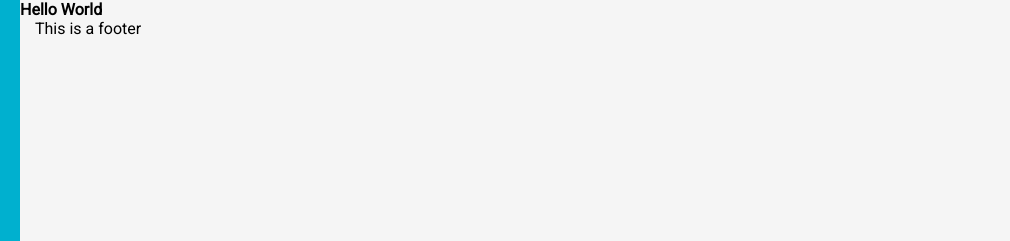
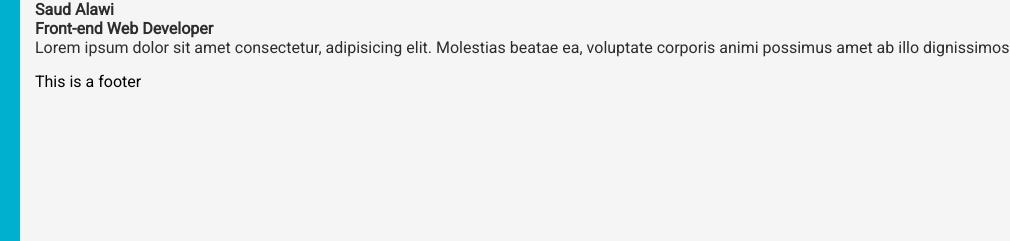
Before and after one commit to devdevil94/Personal-Website, a Gatsby site: page / in a window 1280 px wide. Shown: the top 241 px of the page, 270-1280 px from the left. Built offline with nearby package versions, Linux system fonts and the light colour scheme; Gatsby itself is replaced by a stand-in of ours.

Commit message:
Add profile section

```diff
--- a/src/pages/index.js
+++ b/src/pages/index.js
@@ -1,10 +1,33 @@
-import React from "react"
+import React, { useEffect, useState } from "react"
 import Layout from "./../components/Layout"
 
 export default function Index() {
+  const [profile, setProfile] = useState({})
+
+  useEffect(() => {
+    const fetchSiteConfig = async () => {
+      const siteData = (await import("../../static/siteConfig.json")).default
+
+      setProfile(siteData)
+    }
+    fetchSiteConfig()
+  }, [])
+
+  console.log(profile)
+  const { author, tagline, extendedBio } = profile
+
   return (
     <Layout>
-      <h1>Hello World</h1>
+      <section className="aboutSection">
+        <div className="container">
+          <h2 className="aboutSection__name text-dark">{author}</h2>
+          <h3 className="aboutSection__tagline text-dark">{tagline}</h3>
+          <p
+            className="aboutSection__bio text-dark"
+            dangerouslySetInnerHTML={{ __html: extendedBio }}
+          ></p>
+        </div>
+      </section>
     </Layout>
   )
 }
```
